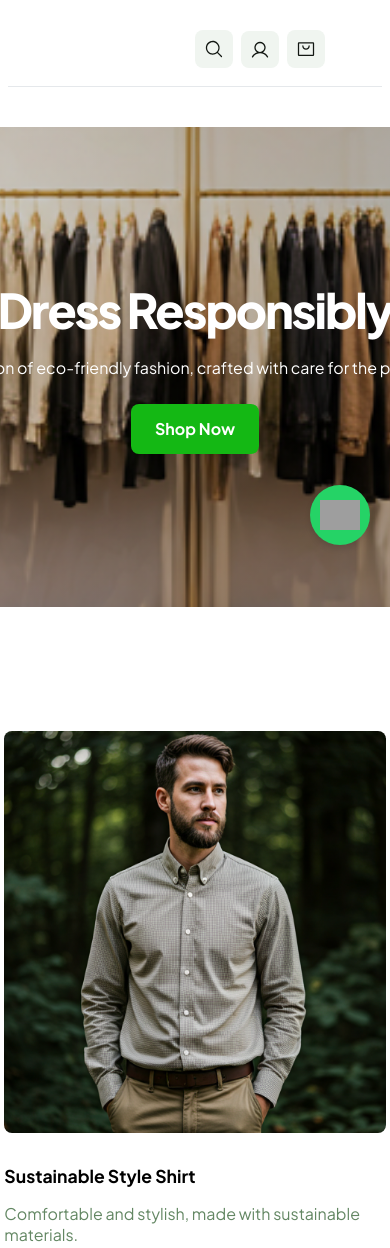
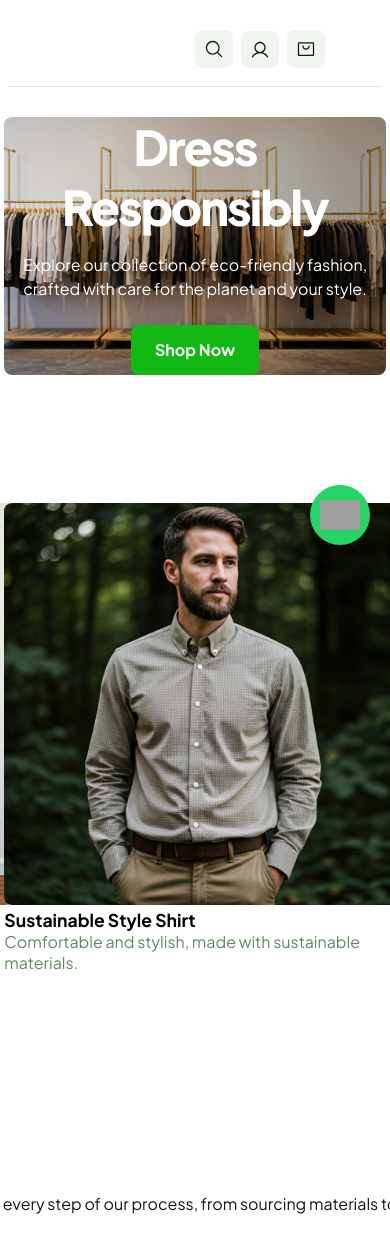
Before and after one commit to odettegallo/M3ABP-AE1.v01, a plain HTML site: page index.html in a window 390 px wide. Shown: the part 279-1527 px from the top of the page. Drawn offline with Linux system fonts and the light colour scheme; grey boxes are pictures that could not be loaded.

Commit message:
img semiresponsivo

```diff
--- a/css/jose.css
+++ b/css/jose.css
@@ -62,3 +62,14 @@
   text-decoration: none;
   border-radius: 8px;
 }
+
+@media (max-width: 700px) {
+.hero {
+    width: 98vw;
+    max-width: 100%;
+    height: 100%;
+    object-fit: contain;
+    margin: 10px auto;
+    display: block;
+}
+}
--- a/css/pedro.css
+++ b/css/pedro.css
@@ -57,3 +57,14 @@ margin: 0;
   font-size: 1.1rem;
   margin: 0;
 }
+
+@media (max-width: 700px) {
+.product-card {
+    width: 98vw;
+    max-width: 100%;
+    height: 100%;
+    object-fit: contain;
+    margin: 10px auto;
+    display: block;
+}
+}
--- a/css/style.css
+++ b/css/style.css
@@ -11,6 +11,8 @@
     align-items: flex-start;
     align-self: stretch;
 }
+
+/* navbar responsiva */
 
 @media (max-width: 768px) {
     nav ul {
```
